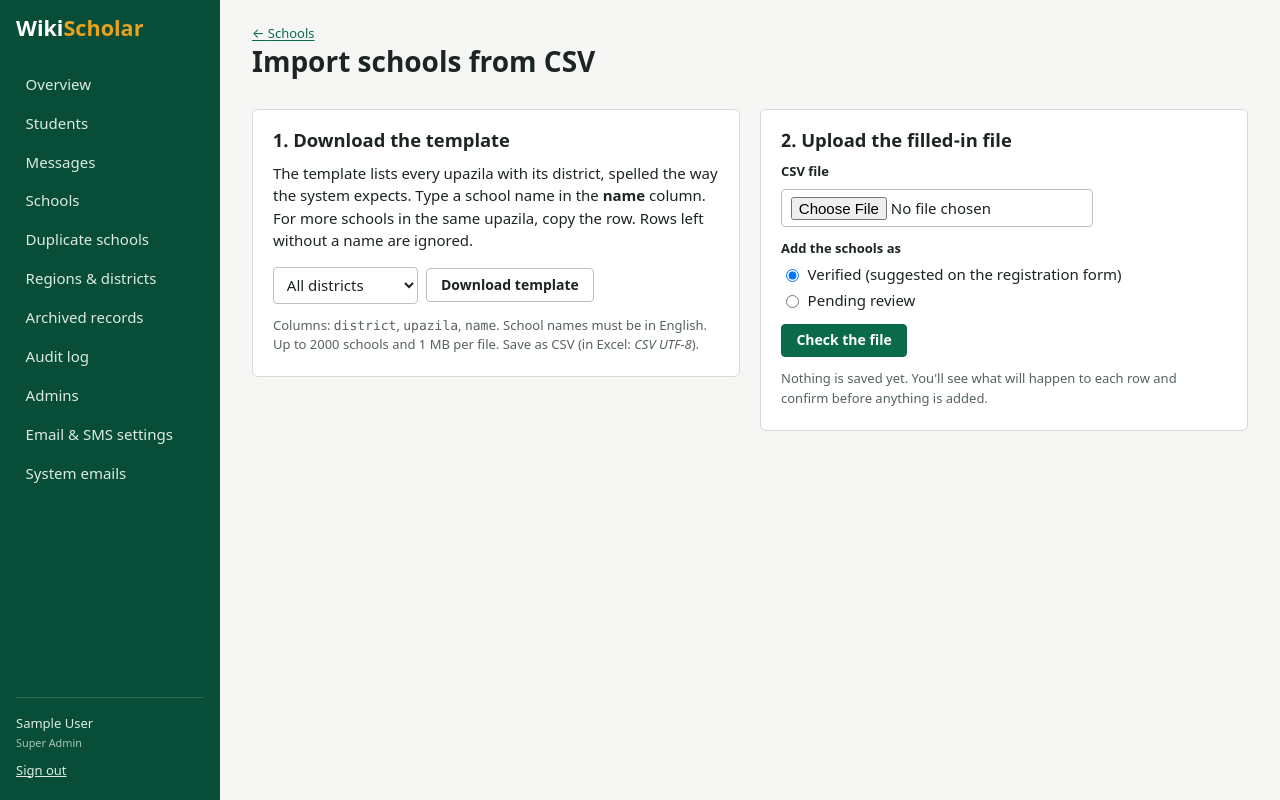
After one commit to UserYahya/wikischolar, a Django app: page /dashboard/schools/import/ in a window 1280 px wide. The commit adds this page. Run offline with Django 5.2, Linux system fonts and the light colour scheme; a user stored in the database is signed in; tables that the repository leaves empty hold one stand-in row (values such as "Sample post"); parts of the project's set-up code (start-up, migrations or seed data) failed here and were passed over; some web fonts are replaced.

Commit message:
Schools dashboard: bulk import from CSV with a template and preview
Schools -> Import CSV offers a template (district,upazila,name; one row
per upazila, all districts or one, name left blank, UTF-8 with BOM for
Excel) and an upload that previews every row before anything is saved:
will be added, similar to a listed school (added only if ticked), already
listed (same normalised name or alias), repeated in the file, or error
(unknown district/upazila, not English, too long). Rows wait in the
session and are re-checked on confirm. Districts and upazilas match in
English or Bangla, ignoring case. One audit entry per import.

The checks live in apps/reference/importer.py; manage.py import_schools
now uses them too (it previously ignored aliases).

Co-Authored-By: Claude Opus 5.5 <noreply@anthropic.com>

```diff
--- a/apps/dashboard/templates/dashboard/school_add.html
+++ b/apps/dashboard/templates/dashboard/school_add.html
@@ -44,7 +44,7 @@
   {% endif %}
 
   <div class="row"><button class="btn primary" id="addBtn" {% if similar %}hidden{% endif %}>Add school</button><a class="link" href="{% url 'dashboard:schools' %}">Cancel</a></div>
-  <p class="hint">Schools added here are marked verified. To load a long list, use <code>manage.py import_schools</code>.</p>
+  <p class="hint">Schools added here are marked verified. To add many at once, use <a href="{% url 'dashboard:school_import' %}">Import CSV</a>.</p>
 </form>
 {% endblock %}
 {% block scripts %}{% load static %}<script src="{% static 'js/cascade.js' %}" defer></script>
--- /dev/null
+++ b/apps/dashboard/templates/dashboard/school_import.html
@@ -0,0 +1,86 @@
+{% extends "dashboard/base.html" %}
+{% block title %}Import schools{% endblock %}
+{% block content %}
+<header class="page-head">
+  <div>
+    <p class="crumb"><a href="{% url 'dashboard:schools' %}">Schools</a></p>
+    <h1>Import schools from CSV</h1>
+  </div>
+</header>
+
+{% if planned %}
+<section class="import-preview">
+  <h2>Check before importing <small class="muted">· {{ file_name }} · added as {{ status_label|lower }}</small></h2>
+  <ul class="import-counts">
+    <li><span class="tag ok">{{ counts.new }}</span> will be added</li>
+    {% if counts.similar %}<li><span class="tag">{{ counts.similar }}</span> similar to a listed school (added only if ticked)</li>{% endif %}
+    {% if counts.exists %}<li><span class="status">{{ counts.exists }}</span> already listed (skipped)</li>{% endif %}
+    {% if counts.repeated %}<li><span class="status">{{ counts.repeated }}</span> repeated in the file (skipped)</li>{% endif %}
+    {% if counts.error %}<li><span class="status failed">{{ counts.error }}</span> with errors (skipped)</li>{% endif %}
+  </ul>
+  <form method="post" id="confirmImport">{% csrf_token %}
+    <div class="scroll"><table class="data">
+      <thead><tr><th class="num">Row</th><th>District</th><th>Upazila</th><th>School name</th><th>Result</th></tr></thead>
+      <tbody>{% for r in planned %}
+        <tr class="import-{{ r.result }}">
+          <td class="num">{{ r.line }}</td><td>{{ r.district }}</td><td>{{ r.upazila }}</td><td>{{ r.name }}</td>
+          <td>{% if r.result == "new" %}<span class="tag ok">Will be added</span>
+            {% elif r.result == "similar" %}
+              <label class="inline"><input type="checkbox" name="add_similar" value="{{ r.line }}"> Add anyway</label>
+              <small class="muted">Similar to {% for s in r.similar %}<a href="{% url 'dashboard:school' s.pk %}" target="_blank">{{ s.name }}</a>{% if not forloop.last %}, {% endif %}{% endfor %}</small>
+            {% elif r.result == "exists" %}<span class="status">Already listed</span> <a href="{% url 'dashboard:school' r.school.pk %}" target="_blank">{{ r.school.name }}</a>
+            {% elif r.result == "repeated" %}<span class="status">Skipped</span> <small class="muted">{{ r.message }}</small>
+            {% else %}<span class="status failed">Error</span> <small class="err-text">{{ r.message }}</small>{% endif %}</td>
+        </tr>{% endfor %}</tbody>
+    </table></div>
+    <div class="row">
+      <button class="btn primary" name="op" value="confirm" id="importBtn" data-new="{{ counts.new }}" {% if not counts.new and not counts.similar %}disabled{% endif %}>Import {{ counts.new }} school{{ counts.new|pluralize }}</button>
+      <a class="link" href="{% url 'dashboard:school_import' %}">Upload a different file</a>
+    </div>
+    {% if counts.error %}<p class="hint">Rows with errors are skipped. Fix them in the file and upload it again, or import the rest now and the fixed rows later; schools already added are skipped next time.</p>{% endif %}
+  </form>
+</section>
+{% else %}
+<div class="cols import-steps">
+  <section>
+    <h2>1. Download the template</h2>
+    <p>The template lists every upazila with its district, spelled the way the system expects. Type a school name in the <strong>name</strong> column. For more schools in the same upazila, copy the row. Rows left without a name are ignored.</p>
+    <form method="get" action="{% url 'dashboard:school_import_template' %}" class="toolbar">
+      <select name="district" aria-label="District">
+        <option value="">All districts</option>
+        {% for d in districts %}<option value="{{ d.pk }}">{{ d.name }}</option>{% endfor %}
+      </select>
+      <button class="btn">Download template</button>
+    </form>
+    <p class="hint">Columns: <code>district</code>, <code>upazila</code>, <code>name</code>. School names must be in English. Up to {{ max_rows }} schools and 1 MB per file. Save as CSV (in Excel: <em>CSV UTF-8</em>).</p>
+  </section>
+  <section>
+    <h2>2. Upload the filled-in file</h2>
+    <form method="post" enctype="multipart/form-data" class="edit-form-plain">{% csrf_token %}
+      <label for="file">CSV file</label>
+      <input type="file" id="file" name="file" accept=".csv,text/csv" required>
+      {% if file_error %}<ul class="errorlist"><li>{{ file_error }}</li></ul>{% endif %}
+      <fieldset>
+        <legend>Add the schools as</legend>
+        <label class="inline"><input type="radio" name="status" value="verified" {% if status != "pending" %}checked{% endif %}> Verified (suggested on the registration form)</label>
+        <label class="inline"><input type="radio" name="status" value="pending" {% if status == "pending" %}checked{% endif %}> Pending review</label>
+      </fieldset>
+      <button class="btn primary">Check the file</button>
+      <p class="hint">Nothing is saved yet. You'll see what will happen to each row and confirm before anything is added.</p>
+    </form>
+  </section>
+</div>
+{% endif %}
+{% endblock %}
+{% block scripts %}{% if planned %}<script>
+(function () {
+  // Keep the button's count in step with the ticked similar-name rows.
+  const btn = document.getElementById("importBtn"), base = +btn.dataset.new;
+  document.getElementById("confirmImport").addEventListener("change", () => {
+    const n = base + document.querySelectorAll('input[name="add_similar"]:checked').length;
+    btn.textContent = `Import ${n} school${n === 1 ? "" : "s"}`;
+    btn.disabled = n === 0;
+  });
+  if (base === 0) btn.disabled = true;
+})();
+</script>{% endif %}{% endblock %}
--- a/apps/dashboard/templates/dashboard/schools.html
+++ b/apps/dashboard/templates/dashboard/schools.html
@@ -4,6 +4,7 @@
 <header class="page-head"><h1>Schools <span class="count">{{ page.paginator.count }}</span></h1>
   <div class="row">
     <a class="btn" href="{% url 'dashboard:duplicates' %}">Review duplicates</a>
+    {% if can_edit %}<a class="btn" href="{% url 'dashboard:school_import' %}">Import CSV</a>{% endif %}
     {% if can_edit %}<a class="btn primary" href="{% url 'dashboard:school_add' %}{% if f.district %}?district={{ f.district }}{% if f.upazila %}&amp;upazila={{ f.upazila }}{% endif %}{% endif %}">Add school</a>{% endif %}
   </div></header>
 <form method="get" class="toolbar">
--- a/apps/dashboard/urls.py
+++ b/apps/dashboard/urls.py
@@ -25,6 +25,8 @@ urlpatterns = [
 
     path("schools/", reference.school_list, name="schools"),
     path("schools/add/", reference.school_add, name="school_add"),
+    path("schools/import/", reference.school_import, name="school_import"),
+    path("schools/import/template.csv", reference.school_import_template, name="school_import_template"),
     path("schools/duplicates/", reference.duplicates, name="duplicates"),
     path("schools/merge/", reference.merge, name="merge"),
     path("schools/<int:pk>/", reference.school_detail, name="school"),
--- a/apps/dashboard/views/reference.py
+++ b/apps/dashboard/views/reference.py
@@ -2,6 +2,7 @@ from django.contrib import messages
 from django.core.exceptions import ValidationError
 from django.db import IntegrityError, transaction
 from django.db.models import Count, Q
+from django.http import HttpResponse
 from django.shortcuts import get_object_or_404, redirect, render
 from django.urls import reverse
 from django.views.decorators.http import require_POST
@@ -9,6 +10,7 @@ from django.views.decorators.http import require_POST
 from apps.core import audit
 from apps.core.permissions import require_perm
 from apps.core.utils import english_text
+from apps.reference import importer
 from apps.reference import services as ref
 from apps.reference.models import District, Region, School, Upazila
 
@@ -88,6 +90,55 @@ def school_add(request):
         "d": data, "errors": errors, "same": same, "similar": similar, "districts": District.objects.all(),
         "upazilas": Upazila.objects.filter(district_id=data["district"]) if data["district"].isdigit() else [],
     })
+
+
+IMPORT_SESSION_KEY = "school_import"
+
+
+@require_perm("schools.edit")
+def school_import(request):
+    """Upload a CSV, preview what each row would do, then confirm. The parsed rows wait in the
+    session between the two steps and are checked again on confirm."""
+    ctx = {"districts": District.objects.all(), "max_rows": importer.MAX_ROWS}
+    if request.method == "POST" and request.POST.get("op") == "confirm":
+        pending = request.session.pop(IMPORT_SESSION_KEY, None)
+        if not pending:
+            messages.error(request, "That upload has expired. Please upload the file again.")
+            return redirect("dashboard:school_import")
+        add = {int(x) for x in request.POST.getlist("add_similar") if x.isdigit()}
+        created, planned = importer.apply(pending["rows"], status=pending["status"], add_similar=add, request=request)
+        skipped = len(planned) - len(created)
+        messages.success(request, f"Imported {len(created)} school{'s' if len(created) != 1 else ''} from "
+                         f"{pending['file']}." + (f" {skipped} row{'s were' if skipped != 1 else ' was'} not added "
+                                                  f"(already listed, repeated, similar or with errors)." if skipped else ""))
+        return redirect("dashboard:schools")
+    if request.method == "POST":
+        upload = request.FILES.get("file")
+        status = request.POST.get("status")
+        status = status if status in (School.Status.VERIFIED, School.Status.PENDING) else School.Status.VERIFIED
+        if not upload:
+            ctx["file_error"] = "Choose a CSV file to upload."
+        else:
+            try:
+                rows = importer.read_rows(upload.read(importer.MAX_BYTES + 1))
+            except importer.ImportFileError as exc:
+                ctx["file_error"] = str(exc)
+            else:
+                planned = importer.plan(rows)
+                request.session[IMPORT_SESSION_KEY] = {"rows": rows, "status": status, "file": upload.name}
+                ctx.update(planned=planned, counts=importer.summary(planned), file_name=upload.name,
+                           status_label=School.Status(status).label)
+        ctx["status"] = status
+    return render(request, "dashboard/school_import.html", ctx)
+
+
+@require_perm("schools.edit")
+def school_import_template(request):
+    district = District.objects.filter(pk=request.GET.get("district") or 0).first()
+    name = f"schools-{district.name.lower().replace(' ', '-')}" if district else "schools"
+    resp = HttpResponse(importer.template_csv(district), content_type="text/csv; charset=utf-8")
+    resp["Content-Disposition"] = f'attachment; filename="{name}-template.csv"'
+    return resp
 
 
 @require_perm("schools.view")
--- a/static/css/dashboard.css
+++ b/static/css/dashboard.css
@@ -232,3 +232,18 @@ td.nowrap { white-space: nowrap; }
 .system-email textarea { font-family: ui-monospace, SFMono-Regular, Consolas, monospace; font-size: .875rem; min-height: 16rem; resize: vertical; }
 .system-email h3 { font-size: .95rem; margin: .5rem 0; }
 .placeholders td { font-size: .8125rem; padding: .3rem .5rem; }
+
+/* Schools → Import CSV */
+.import-steps { align-items: start; }
+.import-steps section > p:first-of-type { margin-top: 0; }
+.edit-form-plain { display: grid; gap: .5rem; justify-items: start; }
+.edit-form-plain label:not(.inline) { font-weight: 600; font-size: .8125rem; }
+.edit-form-plain fieldset { border: 0; padding: 0; margin: .25rem 0; display: grid; gap: .25rem; }
+.edit-form-plain legend { font-weight: 600; font-size: .8125rem; padding: 0; margin-bottom: .25rem; }
+.import-counts { list-style: none; padding: 0; margin: .5rem 0 1rem; display: flex; flex-wrap: wrap; gap: .5rem 1.25rem; }
+.import-counts .tag, .import-counts .status { min-width: 1.75rem; text-align: center; }
+.import-preview .scroll { max-height: 60vh; overflow: auto; margin-bottom: 1rem; }
+.import-preview .row { display: flex; gap: 1rem; align-items: center; }
+.import-error td { background: var(--error-soft); }
+.import-similar td { background: var(--marigold-soft); }
+.err-text { color: var(--error); }
```
Also changed, not shown: PROJECT_GUIDE.md (+10 -1 lines), apps/reference/importer.py (added, +152 -0 lines), apps/reference/management/commands/import_schools.py (+20 -25 lines), tests/test_dashboard.py (+90 -0 lines), CHANGELOG.md, README.md.
